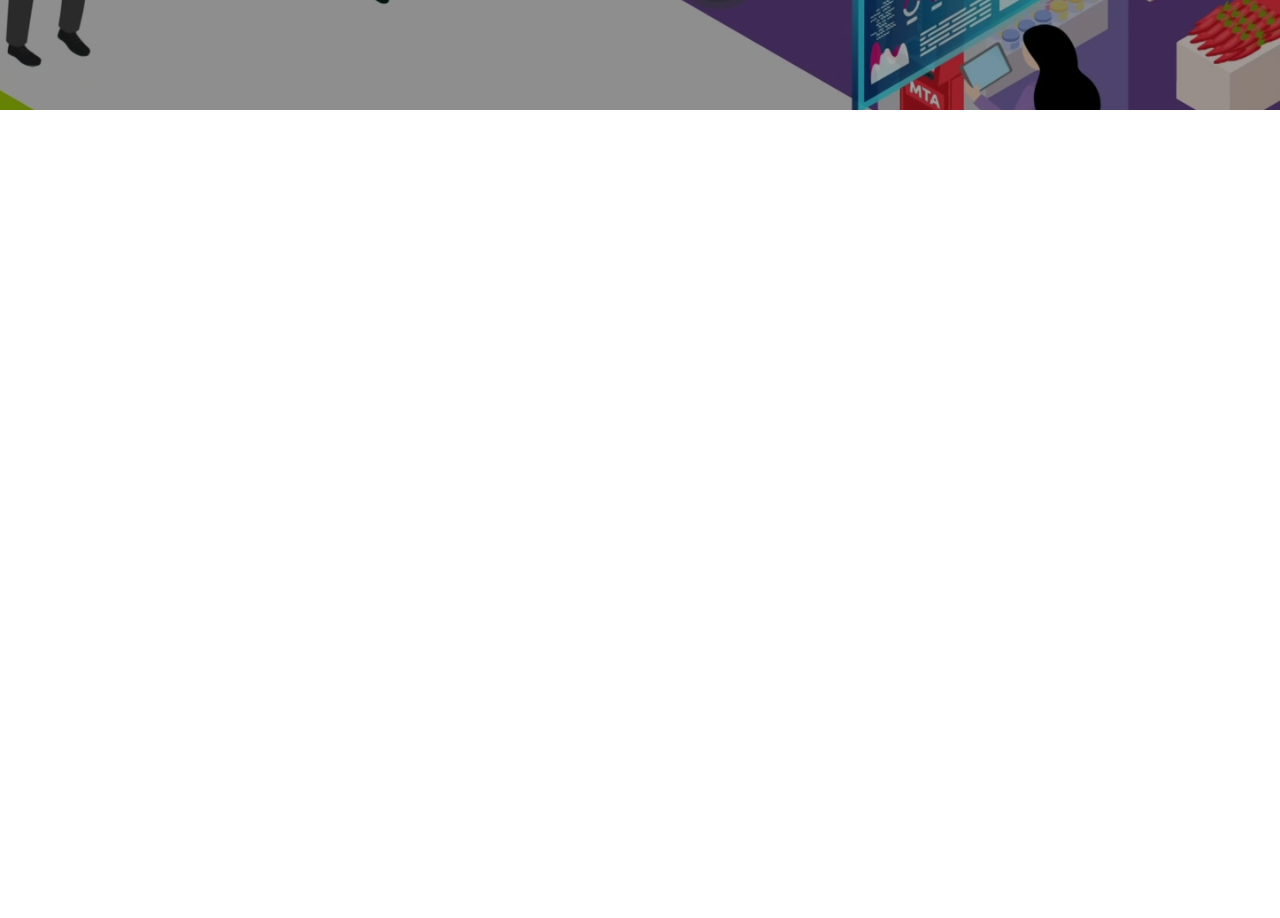
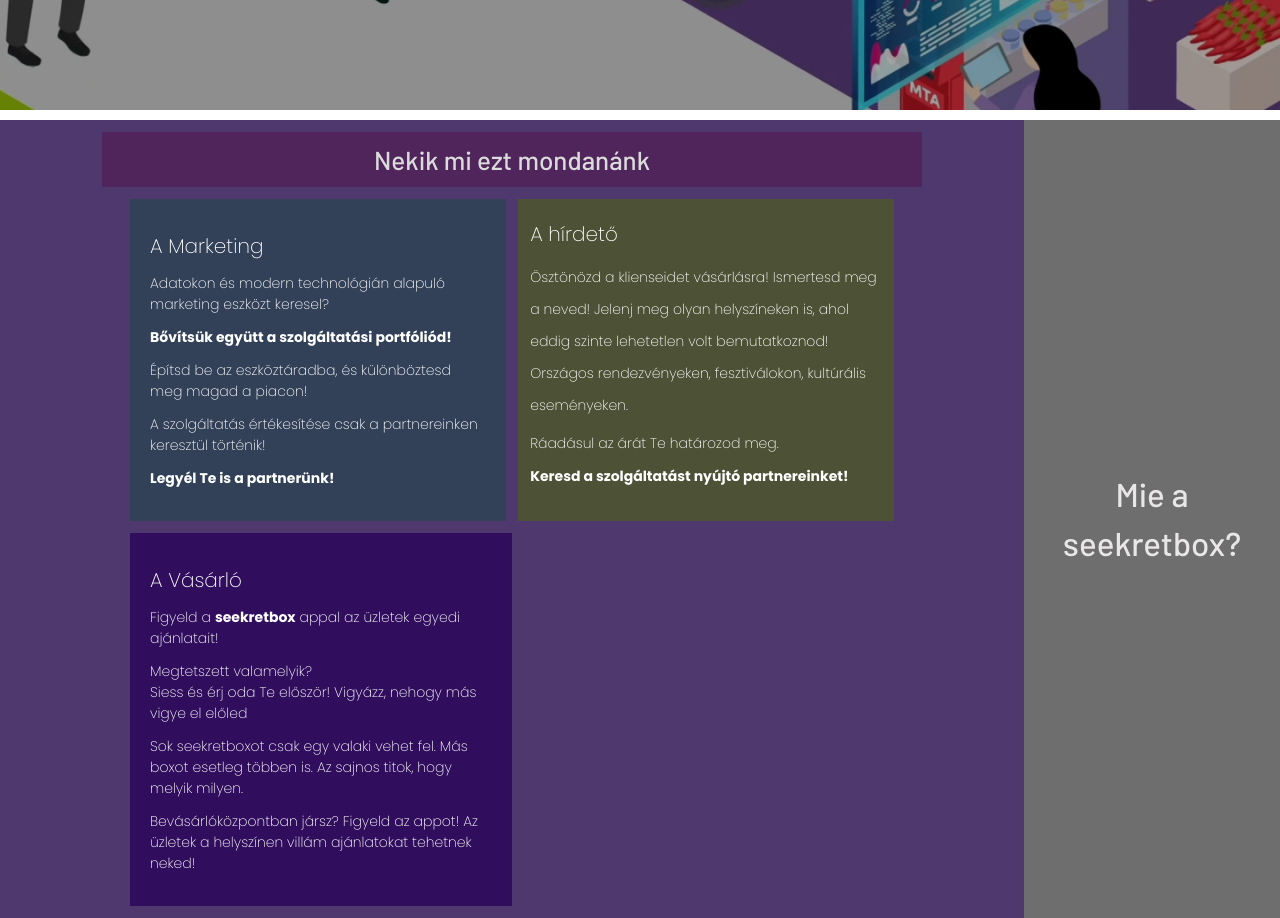
Before and after one commit to MoazamAli45/seekretbox, a React (Vite) app: page / in a window 1280 px wide. Shown: the part 1000-1918 px from the top of the page. Before the commit the page ends 1120 px from the top, so only its background shows below. Built offline with nearby package versions, Linux system fonts and the light colour scheme.

Commit message:
Add Marketing component to App.jsx and update Hero.jsx and index.css

```diff
--- a/src/App.jsx
+++ b/src/App.jsx
@@ -1,5 +1,6 @@
 import "./App.css";
 import Hero from "./components/Hero";
+import Marketing from "./components/Marketing";
 import Navbar from "./components/Navbar";
 
 function App() {
@@ -7,6 +8,7 @@
     <>
       <Navbar />
       <Hero />
+      <Marketing />
     </>
   );
 }
--- a/src/components/Hero.jsx
+++ b/src/components/Hero.jsx
@@ -79,6 +79,9 @@
         </div>
         <div className="w-full h-[10px] bg-white"></div>
       </div>
+      {/*   Next Section */}
+
+      {/*  Modal */}
       {modal && (
         <div className="fixed top-0 left-0 w-full h-full flex items-center justify-center z-50">
           <div
--- /dev/null
+++ b/src/components/Marketing.jsx
@@ -0,0 +1,100 @@
+const Marketing = () => {
+  return (
+    <div className="flex flex-col-reverse lg:flex-row ">
+      <div className="lg:w-[80%] bg-[#4F386D] flex flex-col items-center py-3 gap-3">
+        <div className="bg-[#4F255B] px-8 py-2 hidden lg:block w-[80%] text-center">
+          <h4 className="text-text-primary text-[26px]">
+            Nekik mi ezt mondanánk
+          </h4>
+        </div>
+        <div className="flex flex-col gap-3 justify-start px-1 lg:px-[130px]">
+          <div className="flex flex-col lg:flex-row  gap-3 ">
+            <div className="bg-[#324158] py-8 px-5 lg:w-1/2  hover:rotate-3 transition-all duration-300">
+              <div className="flex flex-col gap-3 items-center lg:items-start">
+                <h5 className="text-white text-[20px] font-extralight lg:text-start text-center text-center poppins">
+                  A Marketing
+                </h5>
+
+                <p className="text-white text-[14px] poppins  font-extralight lg:text-start text-center">
+                  Adatokon és modern technológián alapuló marketing eszközt
+                  keresel?
+                </p>
+                <h5 className="text-[14px] font-bold text-white poppins lg:text-start text-center">
+                  Bővítsük együtt a szolgáltatási portfóliód!
+                </h5>
+                <p className="text-white text-[14px] poppins  font-extralight lg:text-start text-center">
+                  Építsd be az eszköztáradba, és különböztesd meg magad a
+                  piacon!
+                </p>
+                <p className="text-white text-[14px] poppins  font-extralight lg:text-start text-center">
+                  A szolgáltatás értékesítése csak a partnereinken keresztül
+                  történik!
+                </p>
+                <h5 className="text-[14px] font-bold text-white poppins lg:text-start text-center">
+                  Legyél Te is a partnerünk!
+                </h5>
+              </div>
+            </div>
+
+            <div className="bg-[#4D5135] py-5 px-3 lg:w-1/2  hover:rotate-3 transition-all duration-300">
+              <div className="flex flex-col gap-3 items-center lg:items-start">
+                <h5 className="text-white text-[20px] font-extralight lg:text-start text-center text-center poppins">
+                  A hírdető
+                </h5>
+
+                <p className="text-white text-[14px] poppins font-extralight lg:text-start text-center leading-8">
+                  Ösztönözd a klienseidet vásárlásra! Ismertesd meg a neved!
+                  Jelenj meg olyan helyszíneken is, ahol eddig szinte lehetetlen
+                  volt bemutatkoznod! Országos rendezvényeken, fesztiválokon,
+                  kultúrális eseményeken.
+                </p>
+
+                <p className="text-white text-[14px] poppins  font-extralight lg:text-start text-center">
+                  Ráadásul az árát Te határozod meg.
+                </p>
+
+                <h5 className="text-[14px] font-bold text-white poppins lg:text-start text-center">
+                  Keresd a szolgáltatást nyújtó partnereinket!
+                </h5>
+              </div>
+            </div>
+          </div>
+
+          <div className="bg-[#300E5D] py-8 px-5  w-full lg:w-1/2 hover:rotate-3 transition-all duration-300">
+            <div className="flex flex-col gap-3 items-center lg:items-start">
+              <h5 className="text-white text-[20px] font-extralight  text-center poppins">
+                A Vásárló
+              </h5>
+
+              <p className="text-white text-[14px] poppins  font-extralight lg:text-start text-center">
+                Figyeld a <span className="font-bold">seekretbox</span> appal az
+                üzletek egyedi ajánlatait!
+              </p>
+
+              <p className="text-white text-[14px] poppins  font-extralight lg:text-start text-center">
+                Megtetszett valamelyik?
+                <br /> Siess és érj oda Te először! Vigyázz, nehogy más vigye el
+                előled
+              </p>
+              <p className="text-white text-[14px] poppins font-extralight lg:text-start text-center">
+                Sok seekretboxot csak egy valaki vehet fel. Más boxot esetleg
+                többen is. Az sajnos titok, hogy melyik milyen.
+              </p>
+              <p className="text-white text-[14px] poppins  font-extralight lg:text-start text-center">
+                Bevásárlóközpontban jársz? Figyeld az appot! Az üzletek a
+                helyszínen villám ajánlatokat tehetnek neked!
+              </p>
+            </div>
+          </div>
+        </div>
+      </div>
+      <div className="lg:w-[20%] bg-[#6E6E6E] flex justify-center items-center py-4">
+        <h1 className="text-[#E8E6E6] text-[33px] px-4 text-center">
+          Mie a seekretbox?
+        </h1>
+      </div>
+    </div>
+  );
+};
+
+export default Marketing;
--- a/src/index.css
+++ b/src/index.css
@@ -1,3 +1,4 @@
+@import url("https://fonts.googleapis.com/css2?family=Poppins:ital,wght@0,100;0,200;0,300;0,400;0,500;0,600;0,700;0,800;0,900;1,100;1,200;1,300;1,400;1,500;1,600;1,700;1,800;1,900&display=swap");
 @tailwind base;
 @tailwind components;
 @tailwind utilities;
@@ -22,11 +23,20 @@
 
 body {
   font-family: "Barlow-medium", sans-serif;
+
   font-size: 16px;
   font-weight: 400;
   overflow-x: hidden;
 }
 
+.helvetica {
+  font-family: Helvetica, sans-serif;
+}
+
 .proxima-font {
   font-family: "Proxima", sans-serif;
 }
+
+.poppins {
+  font-family: "Poppins", sans-serif;
+}
--- a/tailwind.config.js
+++ b/tailwind.config.js
@@ -7,6 +7,7 @@
         "btn-primary": "#4F255B",
         primary: "#4F386D",
         secondary: "#6E6E6E",
+        "text-primary": "#DBDBDB",
       },
     },
   },
```
